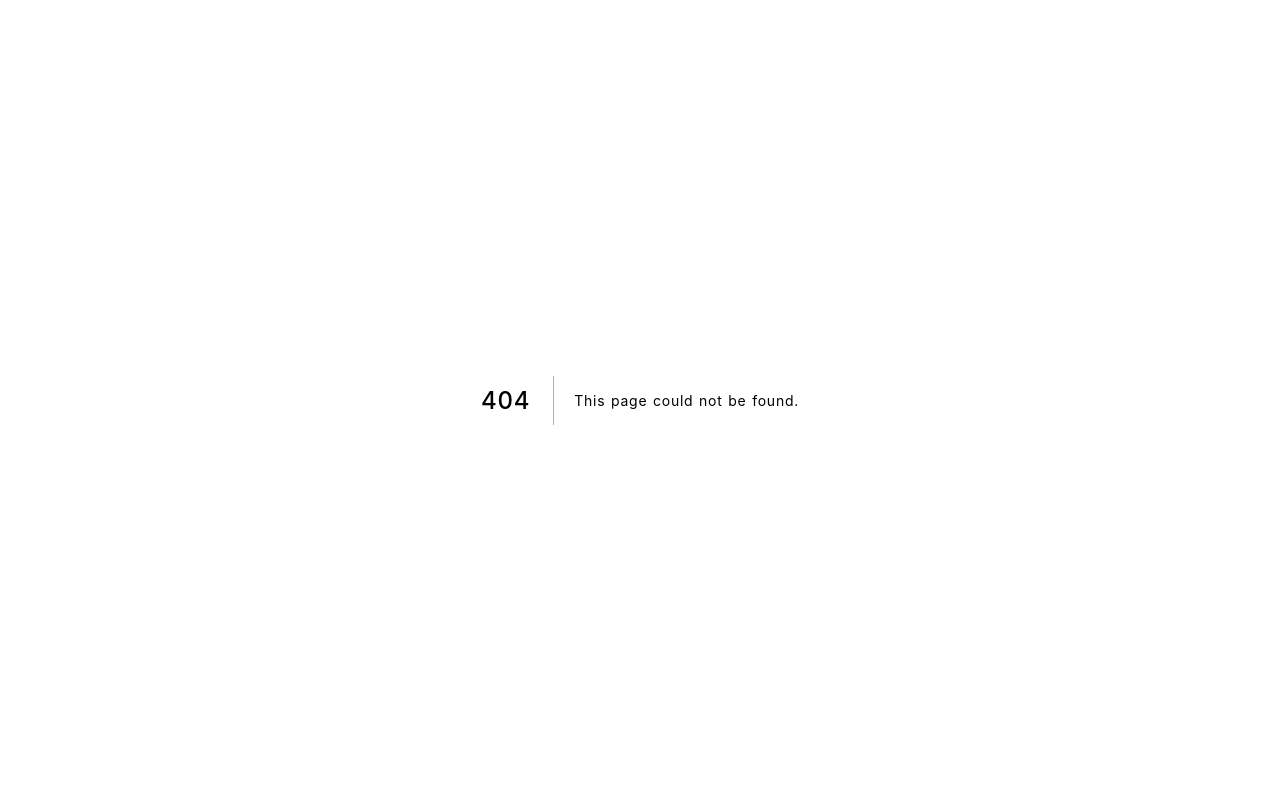
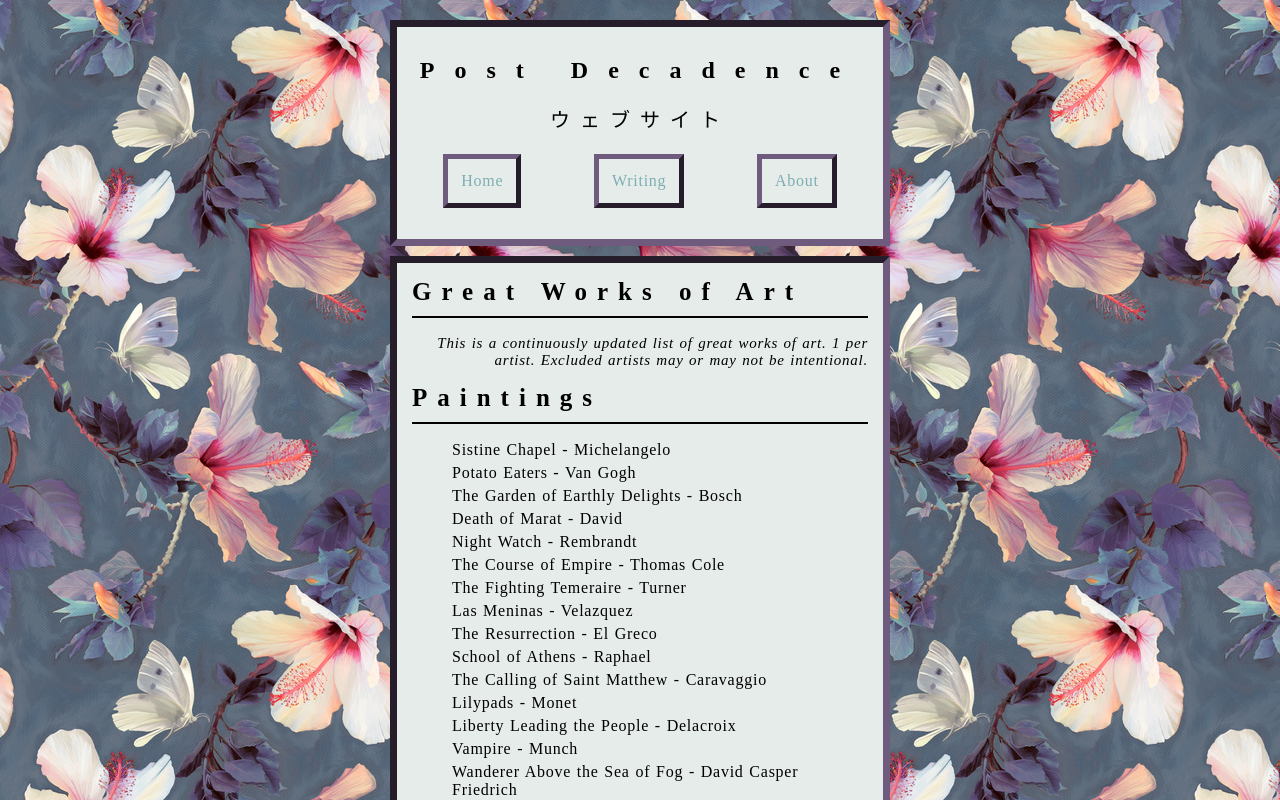
Before and after one commit to tadad/drewtada, a Next.js app: page /writing/great-works in a window 1280 px wide. Before the commit this address had no page. Built offline with nearby package versions, Linux system fonts and the light colour scheme.

Commit message:
added great works of art

```diff
--- /dev/null
+++ b/pages/writing/great-works.js
@@ -0,0 +1,51 @@
+import React from 'react';
+import Link from 'next/link';
+import Layout from '../components/Layout';
+
+export default function GreatWorks() {
+  return (
+    <Layout>
+      <h1>Great Works of Art</h1>
+      <h3>
+        This is a continuously updated list of great works of art. 1 per artist. Excluded artists may or
+        may not be intentional.
+      </h3>
+      <h1>Paintings</h1>
+      <ul class="block-list">
+        <li>Sistine Chapel - Michelangelo</li>
+        <li>Potato Eaters - Van Gogh</li>
+        <li>The Garden of Earthly Delights - Bosch</li>
+        <li>Death of Marat - David</li>
+        <li>Night Watch - Rembrandt</li>
+        <li>The Course of Empire - Thomas Cole</li>
+        <li>The Fighting Temeraire - Turner</li>
+        <li>Las Meninas - Velazquez</li>
+        <li>The Resurrection - El Greco</li>
+        <li>School of Athens - Raphael</li>
+        <li>The Calling of Saint Matthew - Caravaggio</li>
+        <li>Lilypads - Monet</li>
+        <li>Liberty Leading the People - Delacroix</li>
+        <li>Vampire - Munch</li>
+        <li>Wanderer Above the Sea of Fog - David Casper Friedrich</li>
+        <li>The Kiss - Kilmpt</li>
+        <li>The Last Supper - Da Vinci</li>
+        <li>The Great Wave - Hokusai</li>
+      </ul>
+      <h1>Sculpture</h1>
+      <ul class="block-list">
+        <li>The Ecstacy of St. Teresa - Bernini</li>
+        <li>David - Michelangelo</li>
+        <li>David - Donatello</li>
+        <li>Pieta - Michelangelo</li>
+        <li>The Gates of Hell - Rodin</li>
+        <li>Laocoön and His Sons - Unknown</li>
+        <li>Venus de Milo - Unknown</li>
+      </ul>
+      <h1>Architecture</h1>
+      <p><i>Working on it...</i></p>
+      <h3 class="back-button">
+        <Link href="/writing">Back</Link>
+      </h3>
+    </Layout>
+  )
+}
```
Also changed, not shown: pages/writing/index.js (+5 -3 lines).
